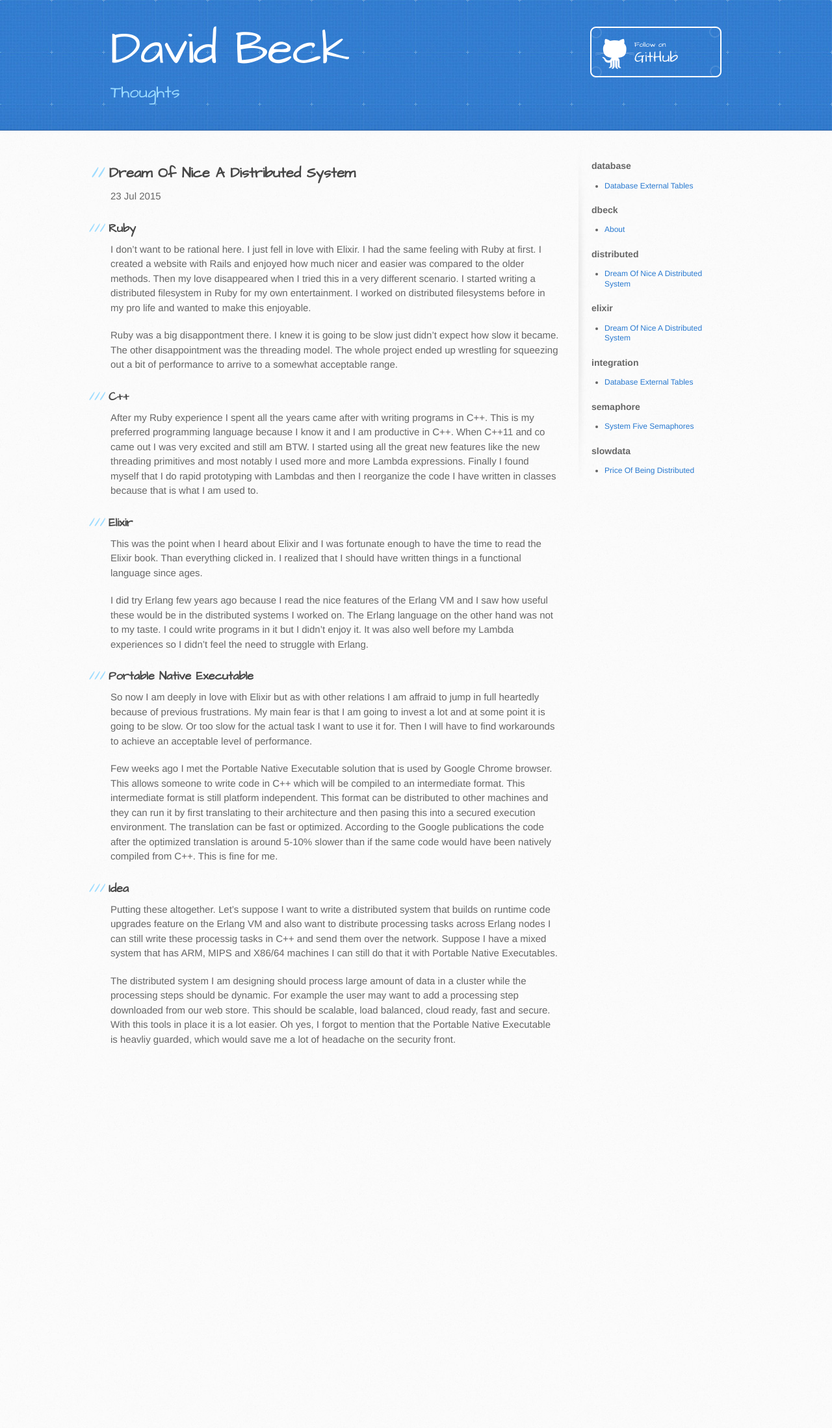
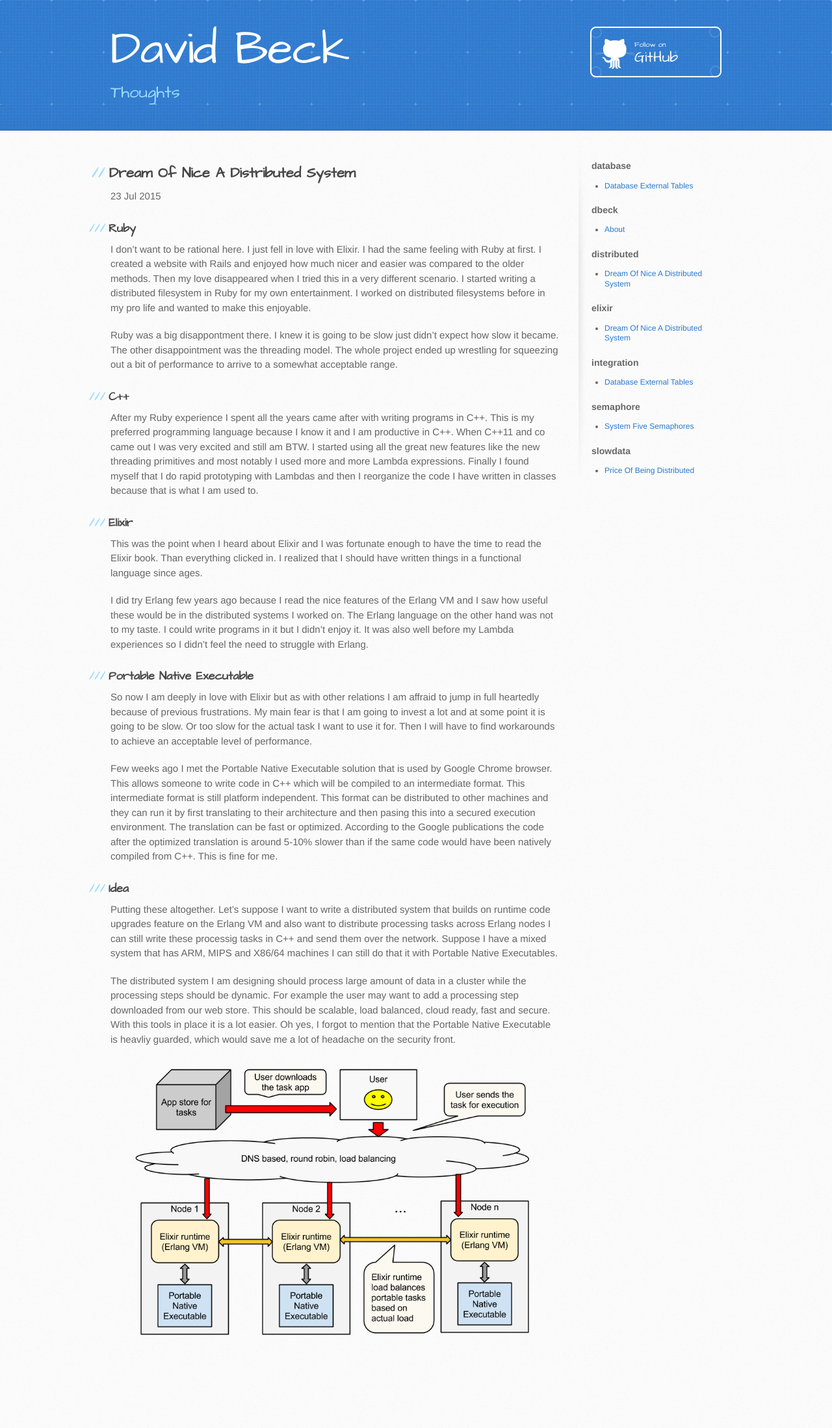
Before and after one commit to dbeck/dbeck.github.io, a Jekyll site: the page built from _posts/2015-07-23-dream-of-nice-a-distributed-system.markdown, in a window 1280 px wide. Shown: the whole page at 65% size. Built offline with Jekyll 4.4.1, drawn with Linux system fonts in a browser that asks for light colours; Markdown is read by kramdown in place of the engine named in the settings; before the commit the page ends 1654 px from its top, so only the background shows below that.

Commit message:
adding an architecture image

```diff
--- a/_posts/2015-07-23-dream-of-nice-a-distributed-system.markdown
+++ b/_posts/2015-07-23-dream-of-nice-a-distributed-system.markdown
@@ -8,7 +8,7 @@ tags:
 desc: Dream of a nice distributed system in Elixir
 keywords: "Erlang, Elixir, Distributed, Portable Native Executable"
 twcardtype: summary
-twimage: http://x.y/z
+twimage: http://dbeck.github.io/images/elixirpexe.png
 ---
 
 ### Ruby
@@ -33,3 +33,5 @@ Few weeks ago I met the Portable Native Executable solution that is used by Goog
 Putting these altogether. Let's suppose I want to write a distributed system that builds on runtime code upgrades feature on the Erlang VM and also want to distribute processing tasks across Erlang nodes I can still write these processig tasks in C++ and send them over the network. Suppose I have a mixed system that has ARM, MIPS and X86/64 machines I can still do that it with Portable Native Executables.
 
 The distributed system I am designing should process large amount of data in a cluster while the processing steps should be dynamic. For example the user may want to add a processing step downloaded from our web store. This should be scalable, load balanced, cloud ready, fast and secure. With this tools in place it is a lot easier. Oh yes, I forgot to mention that the Portable Native Executable is heavliy guarded, which would save me a lot of headache on the security front.
+
+![Elixir and Portable Native Executables](/images/elixirpexe.png "Elixir with Portable Native Executables")
```
Also changed, not shown: images/elixirpexe.png (renamed from images/elixir_pexe.png).
